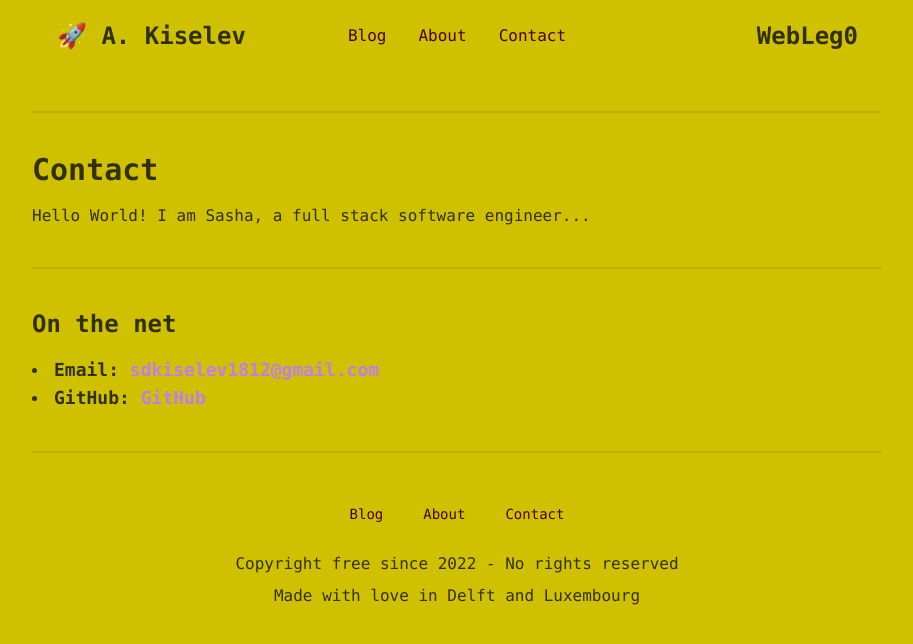
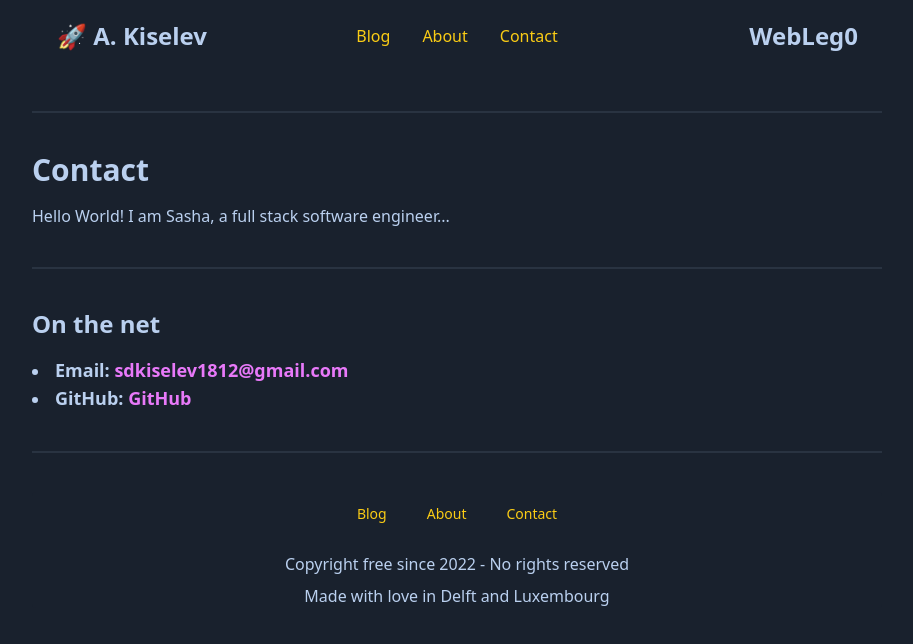
Before and after one commit to sashalikesplanes/web-leg0, a SvelteKit app in the folder website/: page /contact in a window 1280 px wide. Shown: the top 644 px of the page, without its empty margins (183-1096 px from the left). Built offline with nearby package versions, Linux system fonts and the light colour scheme.

Commit message:
added custom theme and fixed bug

```diff
--- a/website/src/lib/components/footer.svelte
+++ b/website/src/lib/components/footer.svelte
@@ -1,8 +1,8 @@
 <footer class="footer footer-center mx-auto gap-4 bg-base-300 text-base-content rounded">
 		<ul class="menu menu-horizontal p-0">
-			<li><a href="/blog" class="text-primary-content link link-hover">Blog</a></li>
-			<li><a href="/about" class="text-primary-content link link-hover">About</a></li>
-			<li><a href="/contact" class="text-primary-content link link-hover">Contact</a></li>
+			<li><a href="/blog" class="text-primary link link-hover">Blog</a></li>
+			<li><a href="/about" class="text-primary link link-hover">About</a></li>
+			<li><a href="/contact" class="text-primary link link-hover">Contact</a></li>
 		</ul>
   <div>
     <p>Copyright free since 2022 - No rights reserved</p>
--- a/website/src/lib/components/header.svelte
+++ b/website/src/lib/components/header.svelte
@@ -20,20 +20,20 @@
 				tabindex="0"
 				class="menu menu-compact dropdown-content mt-3 p-2 shadow bg-base-100 rounded-box w-52"
 			>
-				<li><a class="text-primary-content link link-hover" href="/blog">Blog</a></li>
+				<li><a class="text-primary link link-hover" href="/blog">Blog</a></li>
 				<li tabindex="0">
-					<a class="text-primary-content link link-hover" href="/about">About</a>
+					<a class="text-primary link link-hover" href="/about">About</a>
 				</li>
-				<li><a class="text-primary-content link link-hover" href="/contact">Contact</a></li>
+				<li><a class="text-primary link link-hover" href="/contact">Contact</a></li>
 			</ul>
 		</div>
 		<a href="/" class="btn btn-ghost normal-case"><h2>🚀 A. Kiselev</h2></a>
 	</div>
 	<div class="navbar-center hidden lg:flex">
 		<ul class="menu menu-horizontal p-0">
-			<li><a href="/blog" class="text-primary-content link link-hover">Blog</a></li>
-			<li><a href="/about" class="text-primary-content link link-hover">About</a></li>
-			<li><a href="/contact" class="text-primary-content link link-hover">Contact</a></li>
+			<li><a href="/blog" class="text-primary link link-hover">Blog</a></li>
+			<li><a href="/about" class="text-primary link link-hover">About</a></li>
+			<li><a href="/contact" class="text-primary link link-hover">Contact</a></li>
 		</ul>
 	</div>
 	<div class="navbar-end">
--- a/website/src/routes/blog/[title]/+page.svelte
+++ b/website/src/routes/blog/[title]/+page.svelte
@@ -13,10 +13,14 @@
 </script>
 
 <svelte:head>
-	<title>{data.title} | WebLeg0</title>
-	<!-- TODO -->
 	<meta name="description" content="TODO" />
 	{@html highlightTheme}
+  {#await postPromise}
+    <title>WebLeg0</title>
+  {:then post}
+    <title>{post.title} | WebLeg0</title>
+  {/await}
+	<!-- TODO -->
 </svelte:head>
 
 {#await postPromise}
--- a/website/tailwind.config.cjs
+++ b/website/tailwind.config.cjs
@@ -9,7 +9,24 @@ const config = {
 		extend: { }
 	},
 
-	plugins: [forms, typography, daisyui]
+	plugins: [forms, typography, daisyui],
+	daisyui: {
+    themes: [
+      {
+        mytheme: {
+         "primary": "#facc15",
+         "secondary": "#9333ea",
+         "accent": "#e879f9",
+         "neutral": "#f472b6",
+         "base-100": "#1f2937",
+         "info": "#2AAAF4",
+         "success": "#126954",
+         "warning": "#FA820A",
+         "error": "#EC6974",
+          },
+        },
+      ],
+    },
 };
 
 module.exports = config;
```
Also changed, not shown: 1 other file (tests, documents, lock files or other folders).
